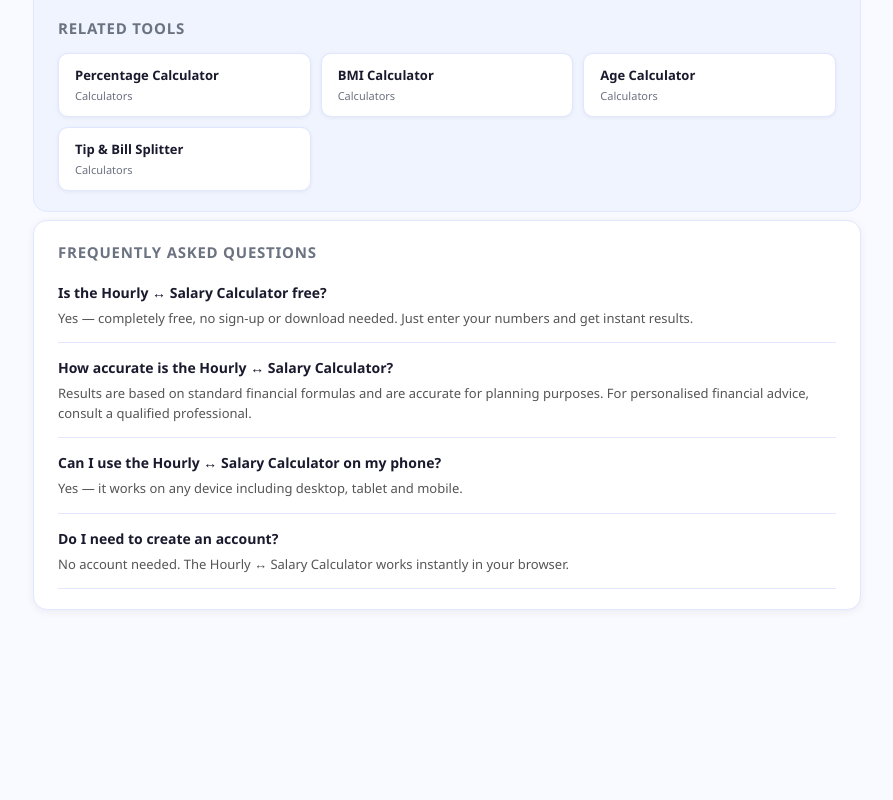
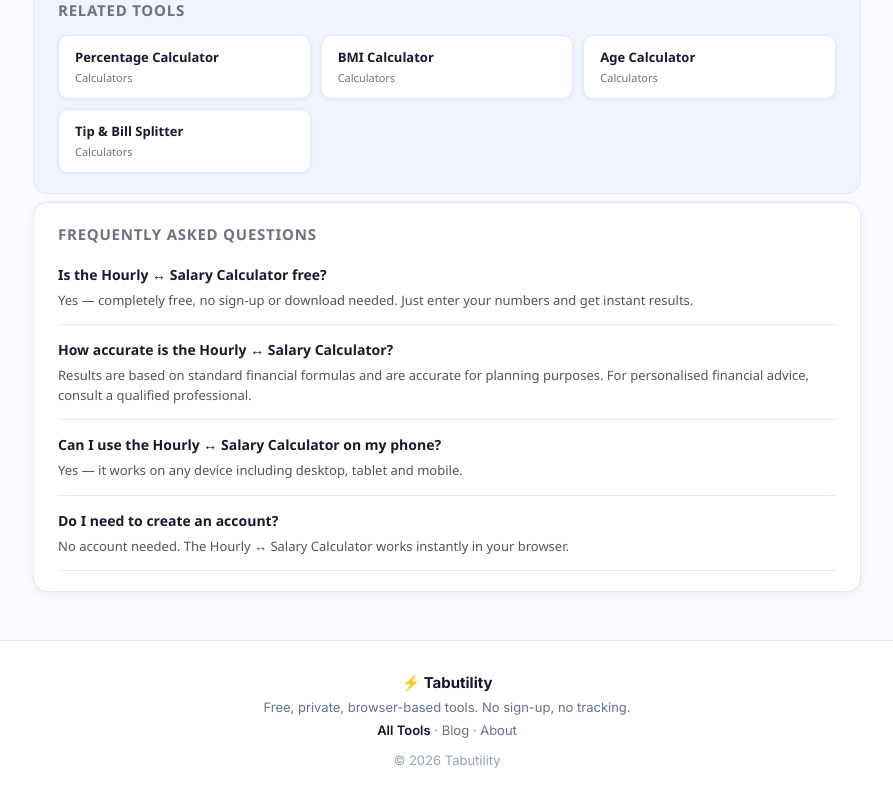
Before and after one commit to rakeshv02/hourly-to-salary, a React (Vite) app: page / in a window 1280 px wide. Shown: the part 1635-2435 px from the top of the page, without its empty margins (193-1086 px from the left). Before the commit the page ends 2269 px from the top, so only its background shows below. Built offline with nearby package versions, Linux system fonts and the light colour scheme.

Commit message:
Apply shared Tabutility design language (light palette, Inter, footer, ad-slot polish)

```diff
--- a/index.html
+++ b/index.html
@@ -7,6 +7,7 @@
   <link rel="dns-prefetch" href="https://pagead2.googlesyndication.com" />
   <meta charset="UTF-8" />
   <meta name="viewport" content="width=device-width, initial-scale=1.0" />
+<link rel="preconnect" href="https://fonts.googleapis.com"><link rel="preconnect" href="https://fonts.gstatic.com" crossorigin><link rel="stylesheet" href="https://fonts.googleapis.com/css2?family=Inter:wght@400;600;700;800&display=swap">
   <title>Hourly to Salary Calculator — Wage Converter | Tabutility</title>
   <meta name="description" content="Convert hourly wage to annual salary, or annual salary to hourly rate. Adjust for hours per week and weeks per year." />
   <meta name="keywords" content="hourly to salary calculator, wage converter, hourly rate to annual salary, salary to hourly, pay calculator" />
@@ -31,7 +32,15 @@
   <script type="application/ld+json">{"@context":"https://schema.org","@type":"BreadcrumbList","itemListElement":[{"@type":"ListItem","position":1,"name":"Tabutility","item":"https://tabutility.com"},{"@type":"ListItem","position":2,"name":"Calculators","item":"https://tabutility.com/#calculators"},{"@type":"ListItem","position":3,"name":"Hourly ↔ Salary Calculator","item":"https://hourly-to-salary.tabutility.com/"}]}</script>
   <script type="application/ld+json">{"@context":"https://schema.org","@type":"FAQPage","mainEntity":[{"@type":"Question","name":"Is the Hourly ↔ Salary Calculator free?","acceptedAnswer":{"@type":"Answer","text":"Yes — completely free, no sign-up or download needed. Just enter your numbers and get instant results."}},{"@type":"Question","name":"How accurate is the Hourly ↔ Salary Calculator?","acceptedAnswer":{"@type":"Answer","text":"Results are based on standard financial formulas and are accurate for planning purposes. For personalised financial advice, consult a qualified professional."}},{"@type":"Question","name":"Can I use the Hourly ↔ Salary Calculator on my phone?","acceptedAnswer":{"@type":"Answer","text":"Yes — it works on any device including desktop, tablet and mobile."}},{"@type":"Question","name":"Do I need to create an account?","acceptedAnswer":{"@type":"Answer","text":"No account needed. The Hourly ↔ Salary Calculator works instantly in your browser."}}]}</script>
   <meta name="theme-color" content="#1a1a2e" />
-  </head>
+  <style id="tabutility-brand">
+/* empty ad slots: reserve space, no bordered box */
+.ad-banner,.ad-slot,.ad-container{background:transparent!important;border:none!important;border-bottom:none!important;box-shadow:none!important}
+ins.adsbygoogle,.ad-banner iframe,.ad-slot iframe{visibility:hidden!important}
+ins.adsbygoogle[data-ad-status="filled"],.ad-banner ins[data-ad-status="filled"] iframe,.ad-slot ins[data-ad-status="filled"] iframe{visibility:visible!important}
+nav .brand{color:#0f172a}
+body{-webkit-font-smoothing:antialiased}
+</style>
+</head>
 <body style="margin:0;background:#f8faff;font-family:'Segoe UI',Arial,sans-serif">
 <div id="root"></div>
 <script type="text/babel">
@@ -143,19 +152,19 @@
 
 
 <!-- embed-widget -->
-<div style="max-width:640px;margin:0 auto 32px;background:#1e293b;border:1px solid #334155;border-radius:12px;padding:18px">
-  <h2 style="font-size:15px;font-weight:700;color:#94a3b8;text-transform:uppercase;letter-spacing:.05em;margin-bottom:12px">Embed This Tool</h2>
+<div style="max-width:640px;margin:0 auto 32px;background:#ffffff;border:1px solid #e2e8f0;border-radius:12px;padding:18px">
+  <h2 style="font-size:15px;font-weight:700;color:#64748b;text-transform:uppercase;letter-spacing:.05em;margin-bottom:12px">Embed This Tool</h2>
   <p style="font-size:13px;color:#64748b;margin-bottom:12px">Add this Hourly ↔ Salary Calculator to your website or blog for free — just paste this code:</p>
-  <div style="background:#0f172a;border:1px solid #334155;border-radius:8px;padding:12px;font-family:monospace;font-size:12px;color:#7dd3fc;word-break:break-all;margin-bottom:10px" id="embed-code">&lt;iframe src=&quot;https://hourly-to-salary.tabutility.com/&quot; width=&quot;100%&quot; height=&quot;600&quot; frameborder=&quot;0&quot; style=&quot;border-radius:12px&quot; title=&quot;Hourly ↔ Salary Calculator by Tabutility&quot;&gt;&lt;/iframe&gt;
+  <div style="background:#f8f7f4;border:1px solid #e2e8f0;border-radius:8px;padding:12px;font-family:'Inter',monospace;font-size:12px;color:#7dd3fc;word-break:break-all;margin-bottom:10px" id="embed-code">&lt;iframe src=&quot;https://hourly-to-salary.tabutility.com/&quot; width=&quot;100%&quot; height=&quot;600&quot; frameborder=&quot;0&quot; style=&quot;border-radius:12px&quot; title=&quot;Hourly ↔ Salary Calculator by Tabutility&quot;&gt;&lt;/iframe&gt;
 &lt;p style=&quot;font-size:12px&quot;&gt;&lt;a href=&quot;https://hourly-to-salary.tabutility.com/&quot; target=&quot;_blank&quot; rel=&quot;noopener&quot;&gt;Hourly ↔ Salary Calculator&lt;/a&gt; by &lt;a href=&quot;https://tabutility.com/&quot; target=&quot;_blank&quot; rel=&quot;noopener&quot;&gt;Tabutility&lt;/a&gt;&lt;/p&gt;</div>
-  <button onclick="navigator.clipboard.writeText(document.getElementById('embed-code').textContent).then(()=>{this.textContent='Copied!';setTimeout(()=>this.textContent='Copy Embed Code',2000)})" style="background:#38bdf8;color:#0f172a;border:none;border-radius:8px;padding:9px 18px;font-size:13px;font-weight:700;cursor:pointer">Copy Embed Code</button>
+  <button onclick="navigator.clipboard.writeText(document.getElementById('embed-code').textContent).then(()=>{this.textContent='Copied!';setTimeout(()=>this.textContent='Copy Embed Code',2000)})" style="background:#0f172a;color:#f8f7f4;border:none;border-radius:8px;padding:9px 18px;font-size:13px;font-weight:700;cursor:pointer">Copy Embed Code</button>
   <span style="font-size:11px;color:#475569;margin-left:12px">Free to use — the credit link helps others find the tool</span>
 </div>
-<div style="margin:0 auto 24px;max-width:640px;background:#1e293b;border-radius:10px;padding:14px 18px;display:flex;align-items:center;gap:14px;cursor:pointer;border:1px solid #334155" onclick="window.open('https://www.amazon.co.uk/s?k=career%20development%20salary%20books&tag=tabutility-20','_blank','noopener noreferrer')" title="Thinking about a career change?">
+<div style="margin:0 auto 24px;max-width:640px;background:#ffffff;border-radius:10px;padding:14px 18px;display:flex;align-items:center;gap:14px;cursor:pointer;border:1px solid #e2e8f0" onclick="window.open('https://www.amazon.co.uk/s?k=career%20development%20salary%20books&tag=tabutility-20','_blank','noopener noreferrer')" title="Thinking about a career change?">
   <span style="font-size:28px;flex-shrink:0">📚</span>
   <div style="min-width:0">
-    <div style="font-size:13px;font-weight:700;color:#f1f5f9;margin-bottom:3px">Thinking about a career change?</div>
-    <div style="font-size:12px;color:#94a3b8">Browse career development books <span style="color:#f59e0b;white-space:nowrap">→ Browse on Amazon</span></div>
+    <div style="font-size:13px;font-weight:700;color:#0f172a;margin-bottom:3px">Thinking about a career change?</div>
+    <div style="font-size:12px;color:#64748b">Browse career development books <span style="color:#f59e0b;white-space:nowrap">→ Browse on Amazon</span></div>
     <div style="font-size:10px;color:#475569;margin-top:3px">As an Amazon Associate we earn from qualifying purchases.</div>
   </div>
 </div>
@@ -223,5 +232,11 @@
   }
 })();
 </script>
+<footer style="border-top:1px solid #e2e8f0;background:#ffffff;margin-top:48px;padding:28px 24px;text-align:center;font-family:'Inter',-apple-system,BlinkMacSystemFont,'Segoe UI',sans-serif;font-size:13px;color:#64748b;line-height:1.8">
+<div style="font-weight:700;color:#0f172a;font-size:15px">⚡ Tabutility</div>
+<div>Free, private, browser-based tools. No sign-up, no tracking.</div>
+<div><a href="https://tabutility.com" style="color:#0f172a;font-weight:600;text-decoration:none">All Tools</a> · <a href="https://tabutility.com/blog/" style="color:#64748b;text-decoration:none">Blog</a> · <a href="https://tabutility.com/#about" style="color:#64748b;text-decoration:none">About</a></div>
+<div style="margin-top:6px;color:#94a3b8">© 2026 Tabutility</div>
+</footer>
 </body>
 </html>
--- a/src/index.css
+++ b/src/index.css
@@ -4,5 +4,5 @@
 
 body {
   margin: 0;
-  font-family: 'Inter', sans-serif;
+  font-family:'Inter', 'Inter', sans-serif;
 }
```
